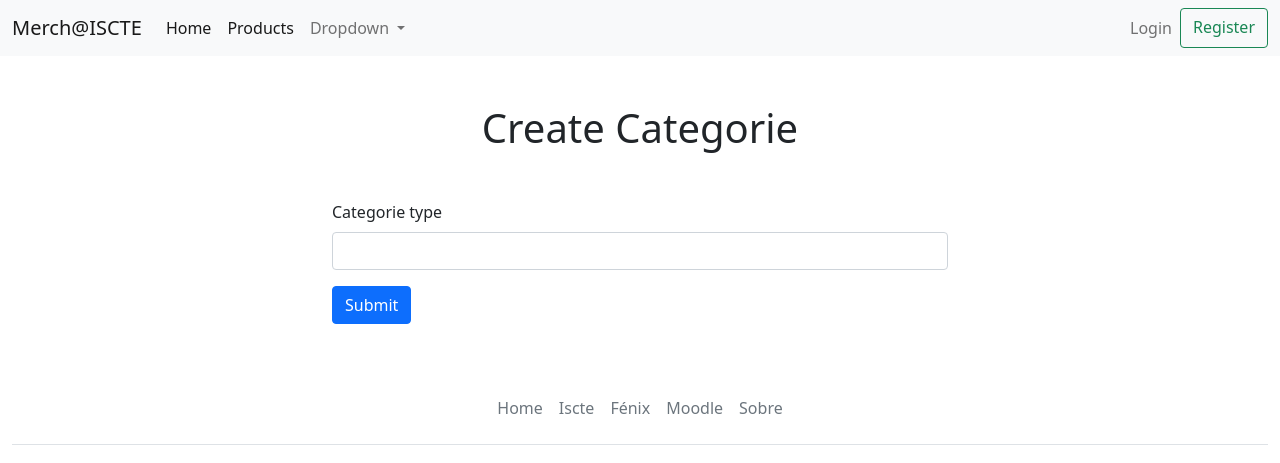
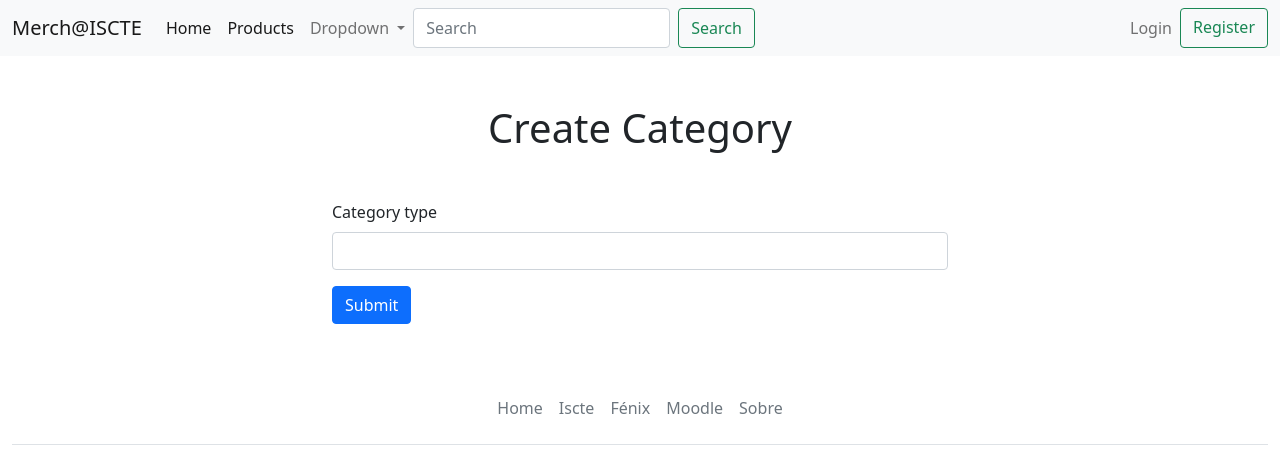
Before and after one commit to mspro1-iscte/DIAM_Projeto, a Django app: page /criar_categoria in a window 1280 px wide. Shown: the top 463 px of the page. Run offline with Django 4.2, Linux system fonts and the light colour scheme.

Commit message:
Categorie to category

```diff
--- a/Projeto/Merch_ISCTE/loja/templates/loja/criar_categoria.html
+++ b/Projeto/Merch_ISCTE/loja/templates/loja/criar_categoria.html
@@ -1,19 +1,19 @@
 {% extends "loja/index.html" %}
 
 {% block title %}
-Create Categorie
+Create Category
 {% endblock %}
 
 {% block search %}
 {% endblock %}
 
 {% block blocobody %}
-<div class="container-md mx-auto my-5"><h1 class="text-center">Create Categorie</h1></div>
+<div class="container-md mx-auto my-5"><h1 class="text-center">Create Category</h1></div>
 <div class="container-md m-5 w-50 mx-auto">
     <form action="{% url 'loja:nova_categoria' %}" enctype="multipart/form-data" method="post">
         {% csrf_token %}
         <div class="mb-3">
-          <label for="categoria_nome" class="form-label">Categorie type</label>
+          <label for="categoria_nome" class="form-label">Category type</label>
           <input type="text" class="form-control" id="categoria_nome" name="categoria_nome">
         </div>
         <button type="submit" class="btn btn-primary">Submit</button>
--- a/Projeto/Merch_ISCTE/loja/templates/loja/editar_produto.html
+++ b/Projeto/Merch_ISCTE/loja/templates/loja/editar_produto.html
@@ -25,7 +25,7 @@ Edit Product
             <input type="number" class="form-control" id="preco_data" name="preco_data" min="0.01" step="0.01" value="{{ produto.preco_data }}" required="required">
         </div>
         <div class="mb-3">
-            <label for="categoria_select">Categorie:</label>
+            <label for="categoria_select">Category:</label>
                 <select id="categoria_select" name="categoria_select" value="{{ categoria.categoria_nome }}">
                     {% if lista_categoria %}
                     <option value="{{ categoria.id }}">{{ categoria.categoria_nome }}</option>
--- a/Projeto/Merch_ISCTE/loja/templates/loja/index.html
+++ b/Projeto/Merch_ISCTE/loja/templates/loja/index.html
@@ -26,7 +26,7 @@
         <div class="collapse navbar-collapse" id="navbarSupportedContent">
             <ul class="navbar-nav me-auto mb-2 mb-lg-0">
                 <li class="nav-item">
-                    <a class="nav-link active" aria-current="page" href="{% url 'loja:home' %}">Home</a>
+                    <a class="nav-link active" aria-current="page" href="{% url 'loja:index' %}">Home</a>
                 </li>
                 <li class="nav-item">
                     <a class="nav-link active" aria-current="page" href="{% url 'loja:index' %}">Products</a>
@@ -45,8 +45,11 @@
                         <li><a class="dropdown-item" href="#">Something else here</a></li>
                     </ul>
                 </li>
-
-
+                <form action="{% url 'loja:procurar_produto' %}" class="d-flex" method="POST">
+                    {% csrf_token %}
+                    <input class="form-control me-2" id="produto_procura" name="produto_procura" type="Search" placeholder="Search" aria-label="Search">
+                    <button class="btn btn-outline-success" type="submit">Search</button>
+                </form>
             </ul>
             <ul class="navbar-nav inline my-2 my-lg-0">
                 {% if not request.user.is_authenticated %}
@@ -74,7 +77,6 @@
                 </li>
                 <a class="btn btn-outline-success" href="{% url 'loja:registaruser' %}" type="submit">Register</a>
                 {% else %}
-                {% if not request.user.is_superuser %}
                 <li class="nav-item">
                     <a href="{% url 'loja:carrinho' %}" class="btn ">
                         <img width="35" height="35" src="{{'/static/media/shoppingcart.png'}}">
@@ -83,7 +85,6 @@
                 <li class="nav-item">
                     <a class="nav-link active" aria-current="page" href="{% url 'loja:perfil' %}">Profile</a>
                 </li>
-                {% endif %}
                 <li class="nav-item">
                     <a class="nav-link active" aria-current="page" href="{% url 'loja:logoutview' %}">Logout</a>
                 </li>
@@ -94,16 +95,9 @@
     </div>
 </nav>
 
-{% block search %}
-<form action="{% url 'loja:procurar_produto' %}" class="d-flex" method="POST">
-    {% csrf_token %}
-    <input class="form-control me-2" id="produto_procura" name="produto_procura" type="Search" placeholder="Search"
-           aria-label="Search">
-    <button class="btn btn-outline-success" type="submit">Search</button>
-</form>
-{% endblock %}
 {% block blocobody %}
 <div class="container-fluid d-md-flex align-items-stretch">
+
     <div id="content" class="p-4 p-md-5 pt-5">
         <p>All Products</p>
         {% if lista_produto %}
@@ -173,17 +167,17 @@
                 {% endfor %}
                 {% if request.user.is_superuser %}
                 <li>
-                    <a href="criar_categoria">Create new categorie</a>
+                    <a href="criar_categoria">Create new category</a>
                 </li>
                 {% endif %}
             </ul>
             {% else %}
             <p>There are no categories</p>
             {% if request.user.is_superuser %}
-            <li>
-                <a href="criar_categoria">Create new categorie</a>
-            </li>
-            {% endif %}
+                <li>
+                    <a href="criar_categoria">Create new category</a>
+                </li>
+                {% endif %}
             {% endif %}
         </div>
     </nav>
@@ -209,12 +203,9 @@
     <footer class="py-3 my-4">
         <ul class="nav justify-content-center border-bottom pb-3 mb-3">
             <li class="nav-item"><a href="{% url 'loja:index' %}" class="nav-link px-2 text-muted">Home</a></li>
-            <li class="nav-item"><a target="_blank" href="https://www.iscte-iul.pt/" class="nav-link px-2 text-muted">Iscte</a>
-            </li>
-            <li class="nav-item"><a target="_blank" href="https://fenix.iscte-iul.pt" class="nav-link px-2 text-muted">Fénix</a>
-            </li>
-            <li class="nav-item"><a target="_blank" href="https://moodle.iscte-iul.pt" class="nav-link px-2 text-muted">Moodle</a>
-            </li>
+            <li class="nav-item"><a target="_blank" href="https://www.iscte-iul.pt/" class="nav-link px-2 text-muted">Iscte</a></li>
+            <li class="nav-item"><a target="_blank" href="https://fenix.iscte-iul.pt" class="nav-link px-2 text-muted">Fénix</a></li>
+            <li class="nav-item"><a target="_blank" href="https://moodle.iscte-iul.pt" class="nav-link px-2 text-muted">Moodle</a></li>
             <li class="nav-item"><a href="#" class="nav-link px-2 text-muted">Sobre</a></li>
         </ul>
         <p class="text-center text-muted">© 2022 Merch@ISCTE, Inc</p>
--- a/Projeto/Merch_ISCTE/loja/templates/loja/procurar_produto.html
+++ b/Projeto/Merch_ISCTE/loja/templates/loja/procurar_produto.html
@@ -79,7 +79,7 @@ Search
                 {% endfor %}
                 {% if request.user.is_superuser %}
                 <li>
-                    <a href="{% url 'loja:criar_categoria'%}">Create new categorie</a>
+                    <a href="{% url 'loja:criar_categoria'%}">Create new category</a>
                 </li>
                 {% endif %}
             </ul>
@@ -87,7 +87,7 @@ Search
             <p>There are no categories</p>
             {% if request.user.is_superuser %}
                 <li>
-                    <a href="criar_categoria">Create new categorie</a>
+                    <a href="criar_categoria">Create new category</a>
                 </li>
             {% endif %}
             {% endif %}
```
Also changed, not shown: Projeto/Merch_ISCTE/db.sqlite3.
